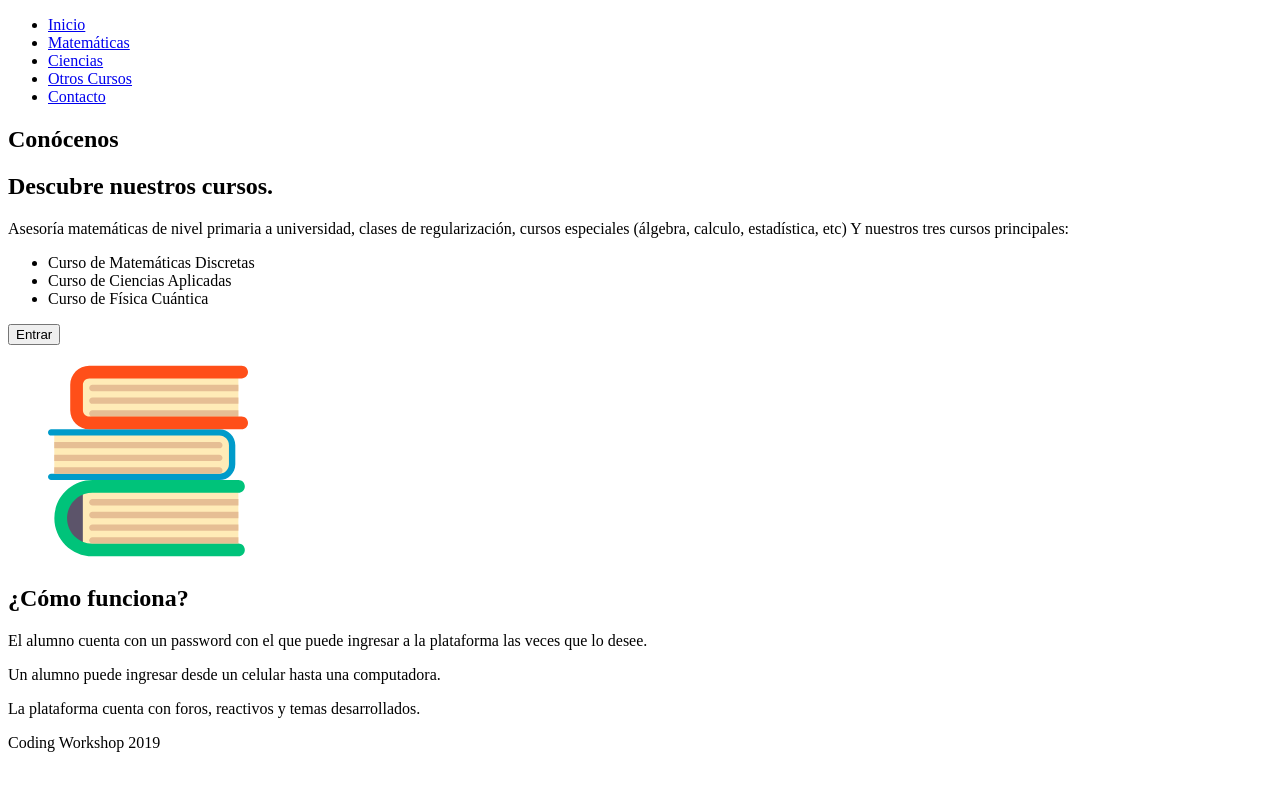
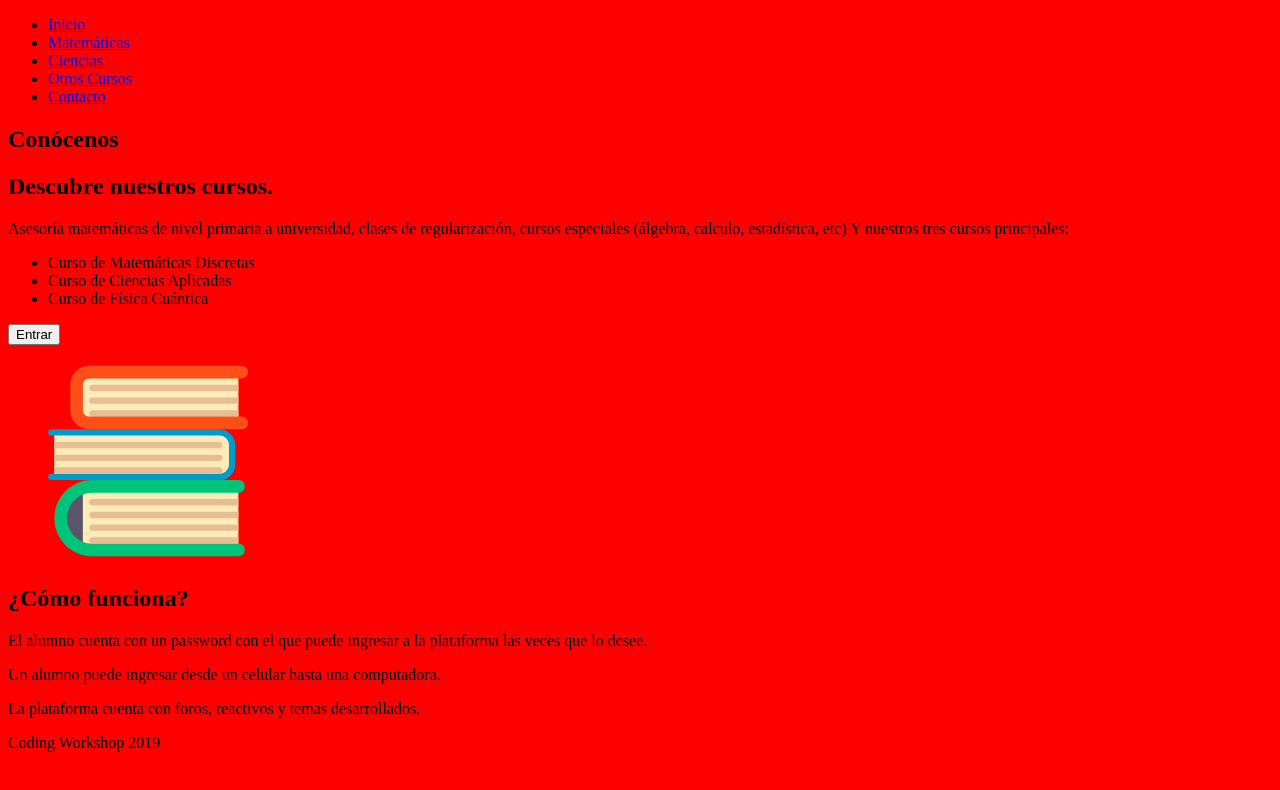
Before and after one commit to JoseCrz/html-css-2, a plain HTML site: page index.html in a window 1280 px wide. Drawn offline with Linux system fonts and the light colour scheme.

Commit message:
Added stylesheet

```diff
--- /dev/null
+++ b/css/style.css
@@ -0,0 +1,3 @@
+body {
+    background: red;
+}
--- a/index.html
+++ b/index.html
@@ -4,6 +4,7 @@
     <meta charset="UTF-8">
     <meta name="viewport" content="width=device-width, initial-scale=1.0">
     <meta http-equiv="X-UA-Compatible" content="ie=edge">
+    <link rel="stylesheet" href="./css/style.css">
     <title>Práctica 1</title>
 </head>
 <body>
```
